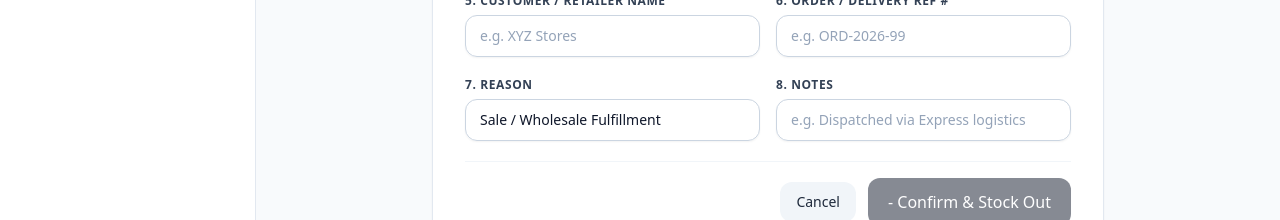
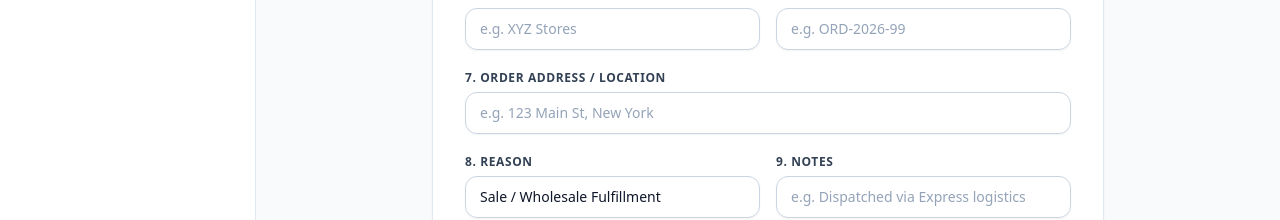
Before and after one commit to p-susmita22/IMS-dashboard, a React (Vite) app in the folder frontend/: page /stock-out in a window 1280 px wide. Shown: the part 466-686 px from the top of the page. Built offline with nearby package versions, Linux system fonts and the light colour scheme; no server answers; sample sign-in values are in the browser's storage.

Commit message:
feat: add order address field to stock out form

```diff
--- a/frontend/src/pages/StockOut.jsx
+++ b/frontend/src/pages/StockOut.jsx
@@ -24,6 +24,7 @@ export const StockOut = () => {
   const [selectedLocationId, setSelectedLocationId] = useState('');
   const [quantity, setQuantity] = useState('');
   const [customerName, setCustomerName] = useState('');
+  const [customerAddress, setCustomerAddress] = useState('');
   const [orderNumber, setOrderNumber] = useState('');
   const [reason, setReason] = useState('Sale / Wholesale Fulfillment');
   const [notes, setNotes] = useState('');
@@ -118,6 +119,10 @@ export const StockOut = () => {
 
     setSubmitting(true);
     try {
+      const finalNotes = customerAddress.trim()
+        ? `Address: ${customerAddress.trim()}${notes.trim() ? ` | ${notes.trim()}` : ''}`
+        : notes.trim();
+
       const res = await inventoryApi.stockOut({
         variantId: selectedVariantId,
         locationId: selectedLocationId,
@@ -125,7 +130,7 @@ export const StockOut = () => {
         customerName: customerName.trim(),
         orderNumber: orderNumber.trim(),
         reason: reason.trim(),
-        notes: notes.trim()
+        notes: finalNotes
       });
 
       if (res.success) {
@@ -285,17 +290,26 @@ export const StockOut = () => {
             />
           </div>
 
+          <div className="grid grid-cols-1 gap-4">
+            <Input
+              label="7. Order Address / Location"
+              placeholder="e.g. 123 Main St, New York"
+              value={customerAddress}
+              onChange={(e) => setCustomerAddress(e.target.value)}
+            />
+          </div>
+
           {/* 6. Reason & Notes */}
           <div className="grid grid-cols-1 sm:grid-cols-2 gap-4">
             <Input
-              label="7. Reason"
+              label="8. Reason"
               placeholder="e.g. Sale, Consignment dispatch"
               value={reason}
               onChange={(e) => setReason(e.target.value)}
             />
 
             <Input
-              label="8. Notes"
+              label="9. Notes"
               placeholder="e.g. Dispatched via Express logistics"
               value={notes}
               onChange={(e) => setNotes(e.target.value)}
```
